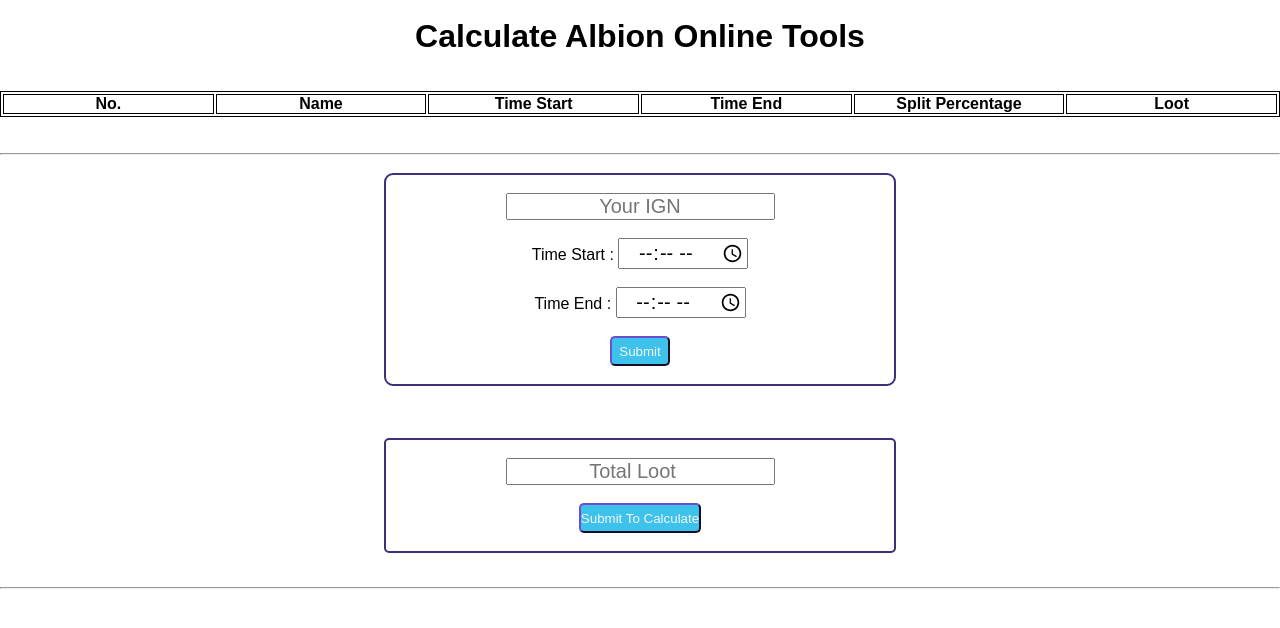
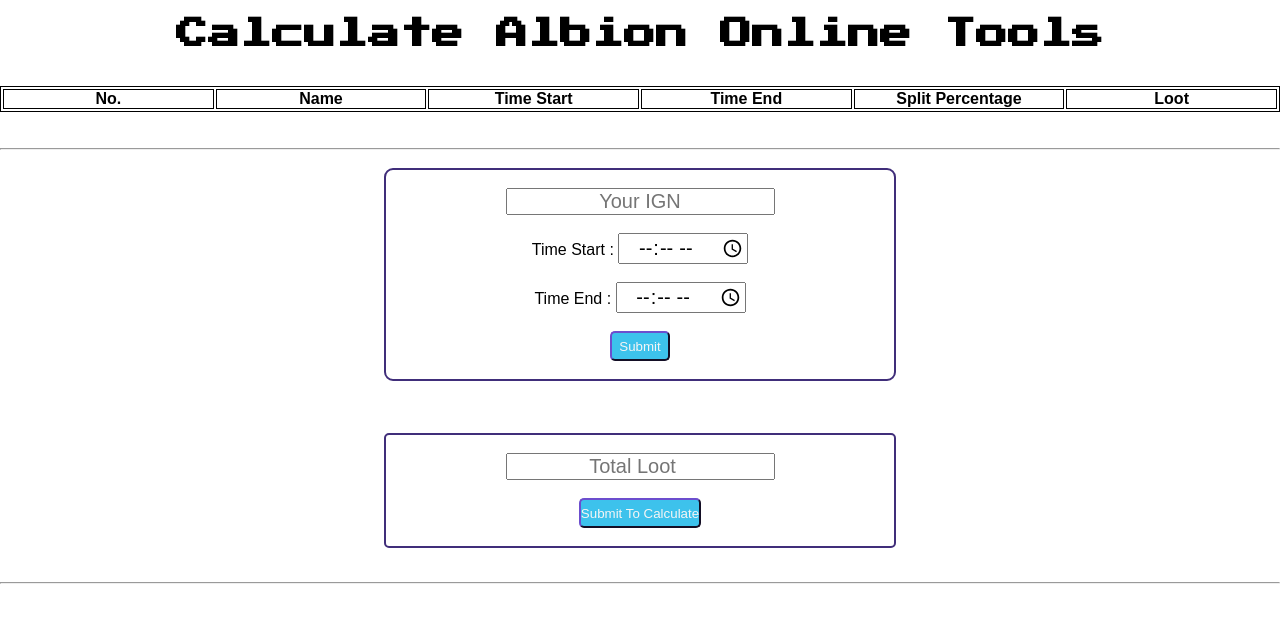
Before and after one commit to Dimsss120/Split-Loot-Albion-SEA, a plain HTML site: page index.html in a window 1280 px wide. Drawn offline with Linux system fonts and the light colour scheme.

Commit message:
modified-2

```diff
--- a/style.css
+++ b/style.css
@@ -8,6 +8,7 @@
 .judul {
  text-align: center;
  text-transform: capitalize;
+ font-family: 'Press Start 2P';
 }
 
 
```
